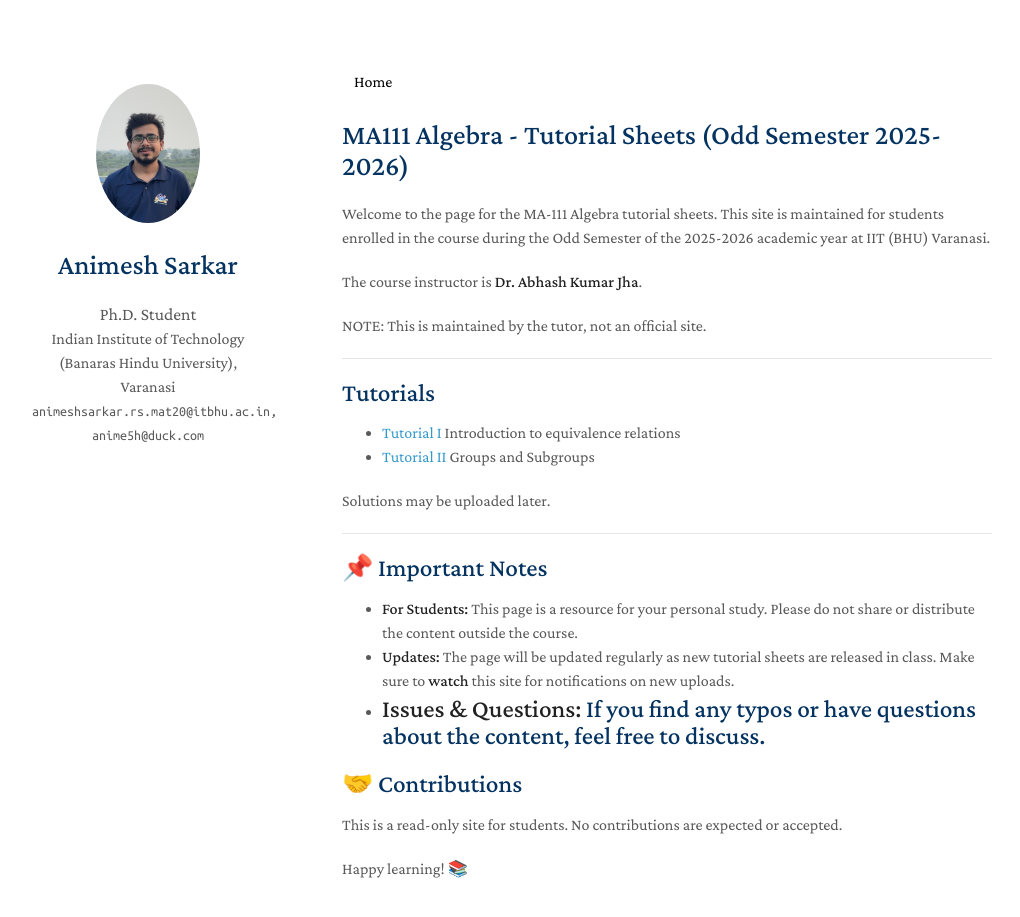
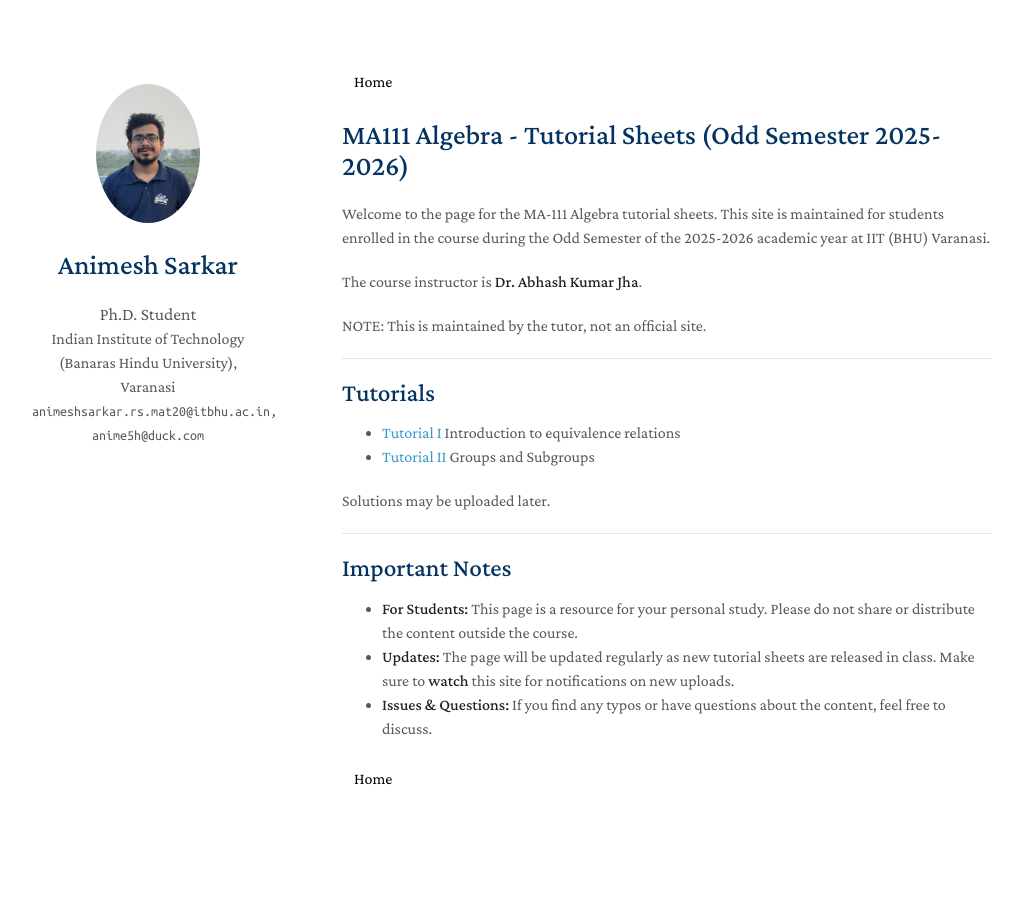
Before and after one commit to 4nimesh/4nimesh.github.io, a Jekyll site: the page built from ma111.md, in a window 1280 px wide and 975 px high. Shown: the top 917 px of the window, without its empty margins (128-1148 px from the left). Built offline with Jekyll 4.4.1, drawn with Linux system fonts in a browser that asks for light colours; a style sheet for code colours, icons or effects is not loaded.

Commit message:
Update ma111.md

```diff
--- a/ma111.md
+++ b/ma111.md
@@ -50,15 +50,36 @@
 
 ---
 
-## 📌 Important Notes
+## Important Notes
 
 * **For Students:** This page is a resource for your personal study. Please do not share or distribute the content outside the course.
 * **Updates:** The page will be updated regularly as new tutorial sheets are released in class. Make sure to **watch** this site for notifications on new uploads.
 * **Issues & Questions:** If you find any typos or have questions about the content, feel free to discuss.
----
 
-## 🤝 Contributions
 
-This is a read-only site for students. No contributions are expected or accepted.
+<style>
+.adaptive-button {
+  display: inline-block;
+  padding: 6px 12px;
+  background-color: transparent;
+  text-decoration: none;
+  border-radius: 4px;
+  transition: color 0.3s ease;
+}
 
-Happy learning! 📚
+/* Light mode */
+@media (prefers-color-scheme: light) {
+  .adaptive-button {
+    color: black;
+  }
+}
+
+/* Dark mode */
+@media (prefers-color-scheme: dark) {
+  .adaptive-button {
+    color: white;
+  }
+}
+</style>
+
+<a href="./index" class="adaptive-button"> Home </a>
```
